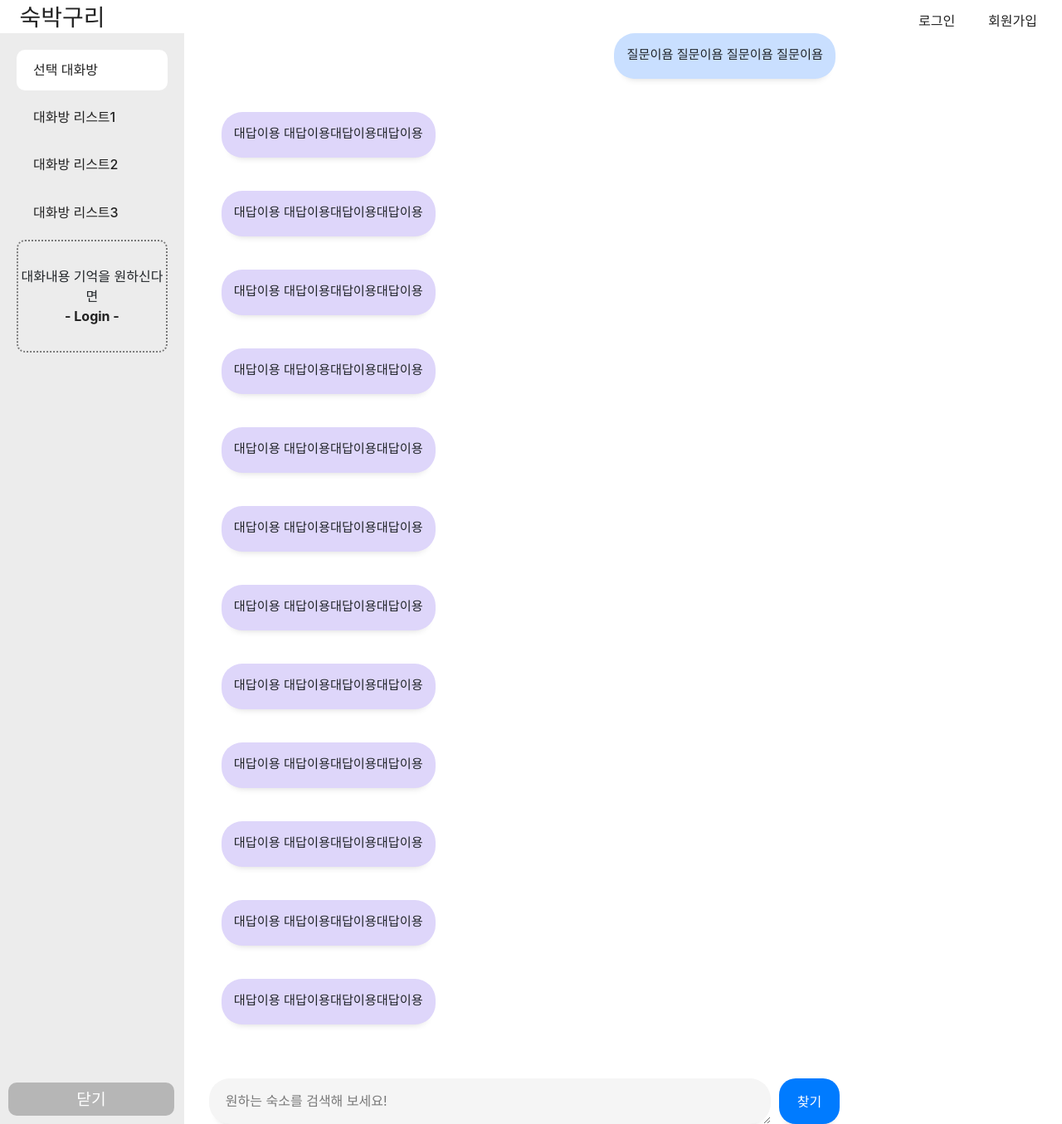
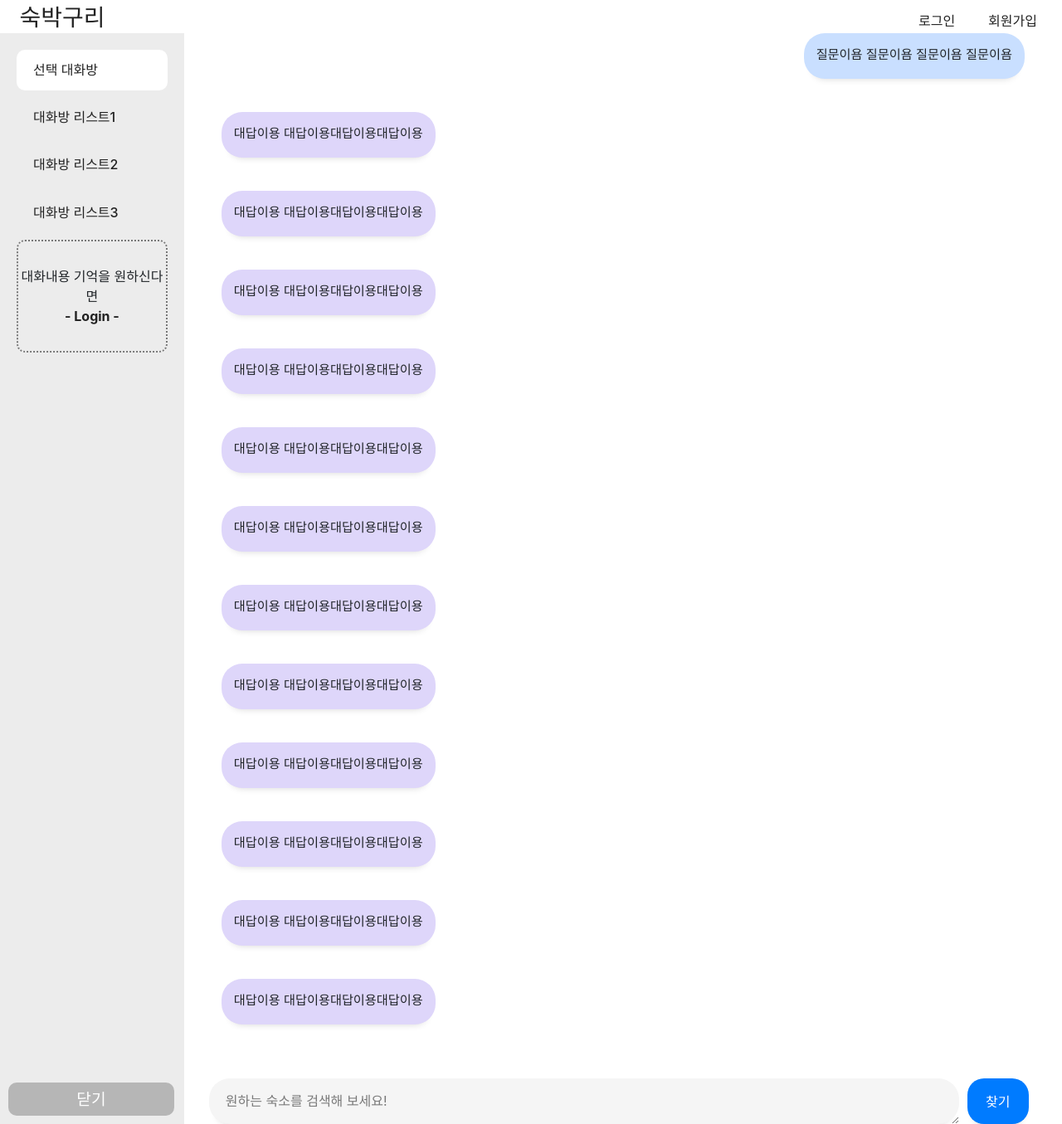
Before and after one commit to SKNETWORKS-FAMILY-AICAMP/SKN07-4th-1Team, a Django app: page / in a window 1280 px wide. Shown: the whole page at 83% size. Run offline with Django 4.2, Linux system fonts and the light colour scheme; some libraries are stand-ins or nearby versions.

Commit message:
css 수정

```diff
--- a/static/style.css
+++ b/static/style.css
@@ -59,10 +59,15 @@
 /* main_chat */
 
 .main_chat >.container{
+    max-width: none;
+    min-width: 800px;
+    width: 100%;
     height: 100%;
 }
 
 .main_chat .box-wrap{
+    max-width: none;
+    width: 100%;
     height: 100vh;
     justify-content: space-between;
 }
```
